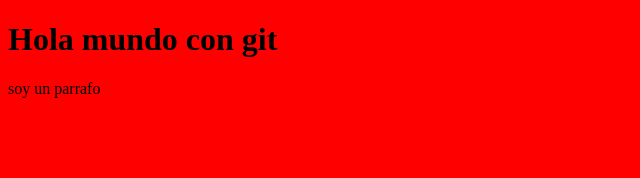
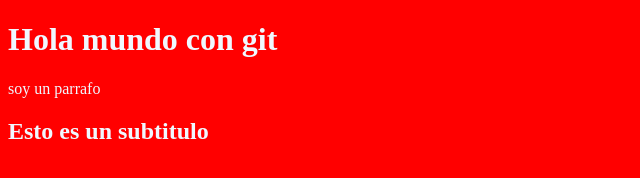
Before and after one commit to Sur4x/git, a plain HTML site: page index.html in a window 1280 px wide. Shown: the whole page, without its empty margins (0-640 px from the left). Drawn offline with Linux system fonts and the light colour scheme.

Commit message:
agregue un h2 y un color al css

```diff
--- a/css/style.css
+++ b/css/style.css
@@ -1,3 +1,4 @@
 body {
     background-color: red;
+    color: aliceblue;
 }
--- a/index.html
+++ b/index.html
@@ -13,6 +13,7 @@
 
     <h1>Hola mundo con git </h1>
     <p>soy un parrafo </p>
+    <h2>Esto es un subtitulo </h2>
 </body>
 
 </html>
```
